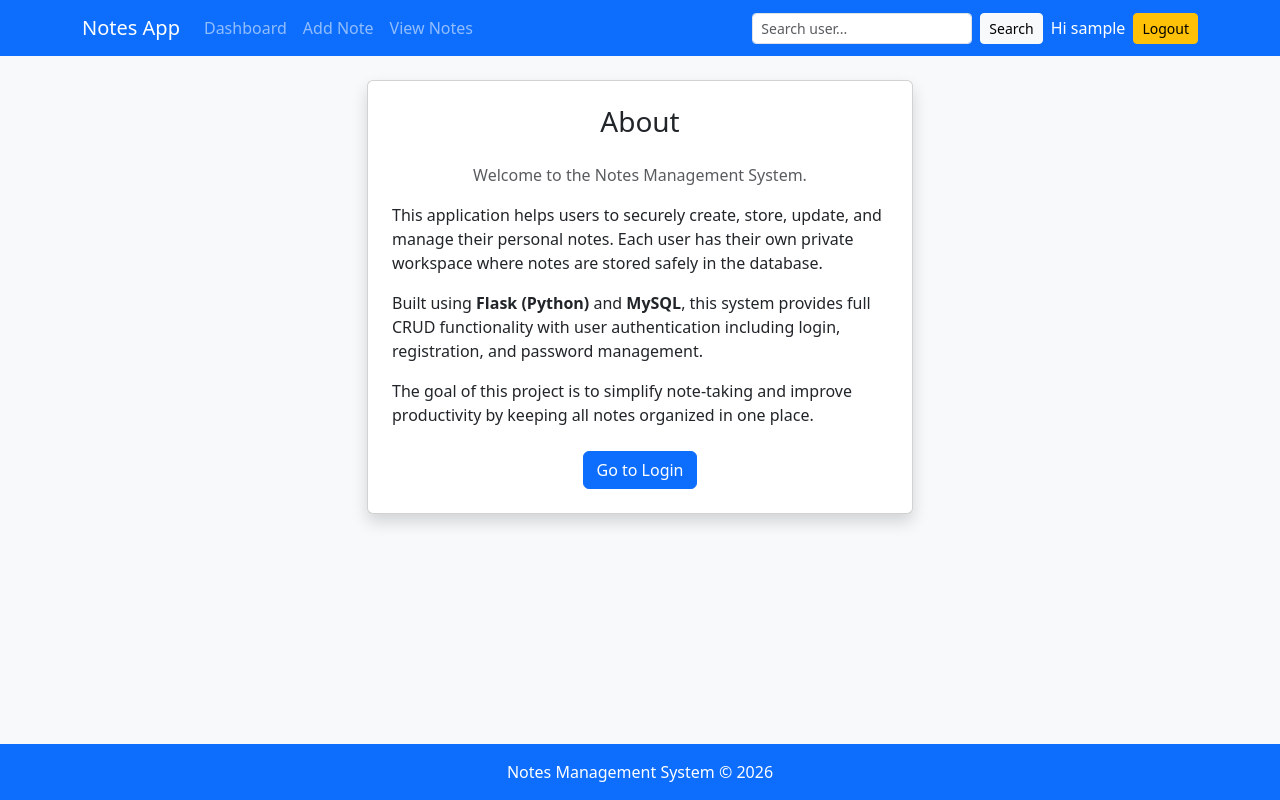
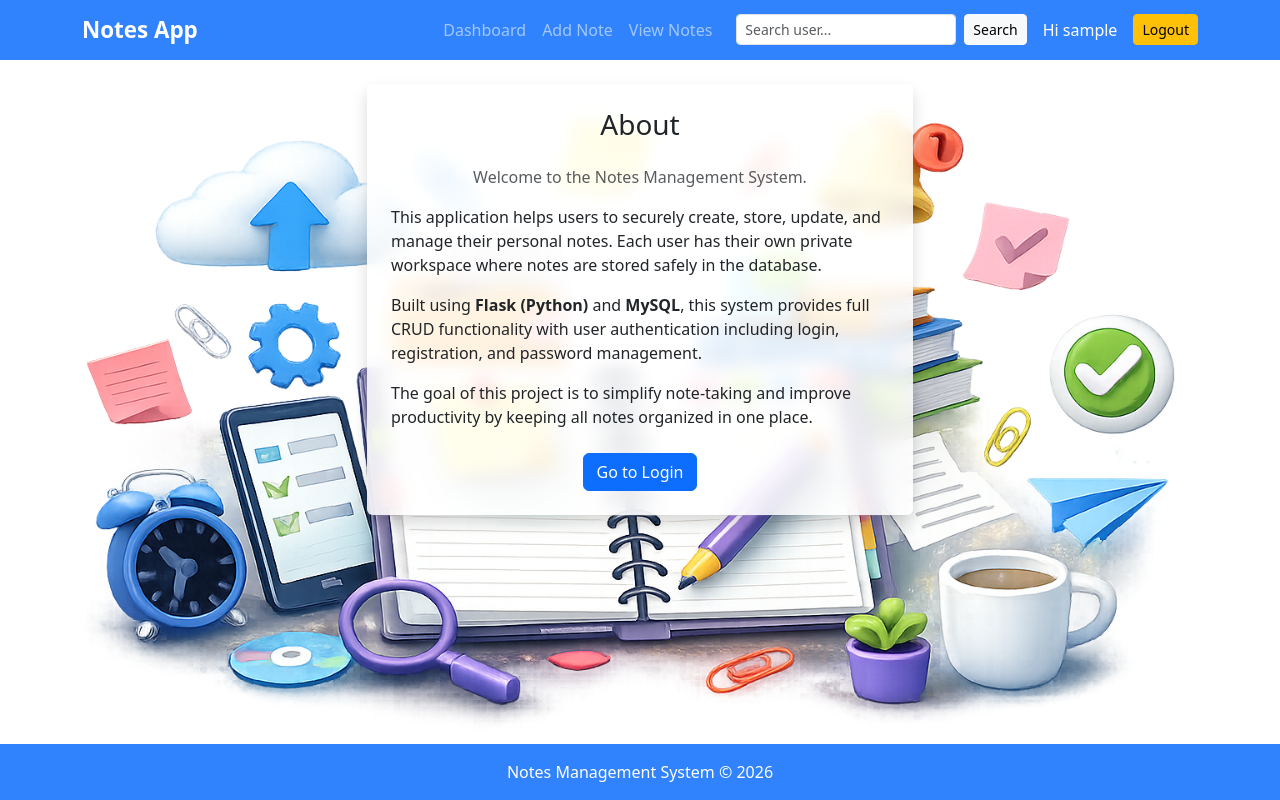
Before and after one commit to GNavyasri2005/notes_management_system, a Flask app: page /about in a window 1280 px wide. Run offline with Flask 3, Linux system fonts and the light colour scheme; the visitor is signed in with stand-in values (Sample User, id 1).

Commit message:
Updated Notes Management System UI and features

```diff
--- a/Templates/base.html
+++ b/Templates/base.html
@@ -3,53 +3,113 @@
 
 <head>
     <meta charset="UTF-8">
-    <title>{% block title %}Notes System{% endblock %}</title>
+    <title>{% block title %}Notes Management System{% endblock %}</title>
     <meta name="viewport" content="width=device-width, initial-scale=1">
 
+    <!-- Bootstrap -->
     <link href="https://cdn.jsdelivr.net/npm/bootstrap@5.3.2/dist/css/bootstrap.min.css" rel="stylesheet">
+
+    <style>
+        /* Background Image */
+        body {
+            background-image: url("{{ url_for('static', filename='images/notes-bg.png') }}");
+            background-size: cover;
+            background-position: center;
+            background-repeat: no-repeat;
+            background-attachment: fixed;
+            min-height: 100vh;
+        }
+
+        /* Logo */
+        .navbar-brand {
+            font-weight: bold;
+            font-size: 1.4rem;
+        }
+
+        /* Navbar Links */
+        .navbar-nav .nav-link {
+            font-weight: 500;
+            transition: 0.3s;
+        }
+
+        .navbar-nav .nav-link:hover {
+            color: #ffd700 !important;
+        }
+
+        /* Transparent Cards */
+        .card {
+            background: rgba(255, 255, 255, 0.85);
+            backdrop-filter: blur(8px);
+            border: none;
+        }
+
+        /* Transparent Navbar */
+        .navbar {
+            background: rgba(13, 110, 253, 0.85) !important;
+        }
+
+        /* Flash Messages */
+        .alert {
+            background: rgba(255, 255, 255, 0.9);
+        }
+
+        /* Footer */
+        footer {
+            background: rgba(13, 110, 253, 0.85) !important;
+            margin-top: 80px !important;
+        }
+    </style>
+
 </head>
 
-<body class="bg-light d-flex flex-column min-vh-100">
+<body class="d-flex flex-column min-vh-100">
 
     <!-- NAVBAR -->
-<nav class="navbar navbar-expand-lg navbar-dark bg-primary">
+    <nav class="navbar navbar-expand-lg navbar-dark">
         <div class="container">
 
-        <a class="navbar-brand" href="{{ url_for('home') }}">Notes App</a>
+            <a class="navbar-brand" href="{{ url_for('home') }}">
+                Notes App
+            </a>
 
-        <!-- MOBILE TOGGLER -->
-        <button class="navbar-toggler" type="button"
-                data-bs-toggle="collapse" data-bs-target="#navbarNav">
+            <button class="navbar-toggler"
+                    type="button"
+                    data-bs-toggle="collapse"
+                    data-bs-target="#navbarNav">
                 <span class="navbar-toggler-icon"></span>
             </button>
 
             <div class="collapse navbar-collapse" id="navbarNav">
 
-            <!-- LEFT MENU -->
-            <ul class="navbar-nav me-auto mb-2 mb-lg-0">
-
-                {% if session.get('username') %}
-                    <li class="nav-item"><a class="nav-link" href="{{ url_for('dashboard') }}">Dashboard</a></li>
-                    <li class="nav-item"><a class="nav-link" href="{{ url_for('addnote') }}">Add Note</a></li>
-                    <li class="nav-item"><a class="nav-link" href="{{ url_for('viewnotes') }}">View Notes</a></li>
-                {% else %}
-                    <li class="nav-item"><a class="nav-link" href="{{ url_for('home') }}">Home</a></li>
-                    <li class="nav-item"><a class="nav-link" href="{{ url_for('login') }}">Login</a></li>
-                    <li class="nav-item"><a class="nav-link" href="{{ url_for('register') }}">Register</a></li>
-                    <li class="nav-item"><a class="nav-link" href="{{ url_for('about') }}">About</a></li>
-                    <li class="nav-item"><a class="nav-link" href="{{ url_for('contact') }}">Contact</a></li>
-                {% endif %}
-
-            </ul>
-
-            <!-- RIGHT SIDE (SEARCH + USER + LOGOUT) -->
                 {% if session.get('username') %}
 
-            <div class="d-flex flex-column flex-lg-row align-items-lg-center gap-2">
+                <ul class="navbar-nav ms-auto align-items-lg-center">
 
-                <!-- SEARCH -->
-                <form class="d-flex" method="GET" action="{{ url_for('search_user') }}">
-                    <input class="form-control form-control-sm me-2"
+                    <li class="nav-item">
+                        <a class="nav-link" href="{{ url_for('dashboard') }}">
+                            Dashboard
+                        </a>
+                    </li>
+
+                    <li class="nav-item">
+                        <a class="nav-link" href="{{ url_for('addnote') }}">
+                            Add Note
+                        </a>
+                    </li>
+
+                    <li class="nav-item">
+                        <a class="nav-link" href="{{ url_for('viewnotes') }}">
+                            View Notes
+                        </a>
+                    </li>
+
+                    <li class="nav-item ms-lg-3">
+                        <form class="d-flex"
+                              method="GET"
+                              action="{{ url_for('search_user') }}">
+
+                            <input
+                                class="form-control form-control-sm me-2"
                                 type="text"
                                 name="username"
                                 placeholder="Search user..."
@@ -58,19 +118,60 @@
                             <button class="btn btn-light btn-sm" type="submit">
                                 Search
                             </button>
+
                         </form>
+                    </li>
 
-                <!-- USERNAME -->
+                    <li class="nav-item ms-lg-3">
                         <span class="navbar-text text-white">
                             Hi {{ session.get('username') }}
                         </span>
+                    </li>
 
-                <!-- LOGOUT -->
-                <a class="btn btn-warning btn-sm" href="{{ url_for('logout') }}">
+                    <li class="nav-item ms-lg-3">
+                        <a class="btn btn-warning btn-sm"
+                           href="{{ url_for('logout') }}">
                             Logout
                         </a>
+                    </li>
 
-            </div>
+                </ul>
+
+                {% else %}
+
+                <ul class="navbar-nav ms-auto">
+
+                    <li class="nav-item">
+                        <a class="nav-link" href="{{ url_for('home') }}">
+                            Home
+                        </a>
+                    </li>
+
+                    <li class="nav-item">
+                        <a class="nav-link" href="{{ url_for('login') }}">
+                            Login
+                        </a>
+                    </li>
+
+                    <li class="nav-item">
+                        <a class="nav-link" href="{{ url_for('register') }}">
+                            Register
+                        </a>
+                    </li>
+
+                    <li class="nav-item">
+                        <a class="nav-link" href="{{ url_for('about') }}">
+                            About
+                        </a>
+                    </li>
+
+                    <li class="nav-item">
+                        <a class="nav-link" href="{{ url_for('contact') }}">
+                            Contact
+                        </a>
+                    </li>
+
+                </ul>
 
                 {% endif %}
 
@@ -84,10 +185,16 @@
         {% with messages = get_flashed_messages(with_categories=true) %}
             {% if messages %}
                 {% for category, message in messages %}
+
                     <div class="alert alert-{{ category }} alert-dismissible fade show">
                         {{ message }}
-                    <button type="button" class="btn-close" data-bs-dismiss="alert"></button>
+
+                        <button type="button"
+                                class="btn-close"
+                                data-bs-dismiss="alert">
+                        </button>
                     </div>
+
                 {% endfor %}
             {% endif %}
         {% endwith %}
@@ -97,11 +204,13 @@
     </main>
 
     <!-- FOOTER -->
-<footer class="bg-primary text-white text-center p-3 mt-auto">
+    <footer class="text-white text-center p-3 mt-5">
         Notes Management System © 2026
     </footer>
 
+    <!-- Bootstrap JS -->
     <script src="https://cdn.jsdelivr.net/npm/bootstrap@5.3.2/dist/js/bootstrap.bundle.min.js"></script>
 
 </body>
+
 </html>
--- a/app.py
+++ b/app.py
@@ -27,7 +27,7 @@ app.config['MAIL_SERVER'] = 'smtp.gmail.com'
 app.config['MAIL_PORT'] = 587
 app.config['MAIL_USE_TLS'] = True
 app.config['MAIL_USERNAME'] = 'navyasrigongati@gmail.com'
-app.config['MAIL_PASSWORD'] = 'YOUR_APP_PASSWORD'  # 🔴 replace with real app password (no spaces)
+app.config['MAIL_PASSWORD'] = 'nwydnxerzyscbrle'  #  replace with real app password (no spaces)
 
 mail = Mail(app)
 
@@ -106,13 +106,13 @@ def register():
 @app.route('/login', methods=['GET', 'POST'])
 def login():
     if request.method == 'POST':
+
         username_or_email = request.form['username']
         password = request.form['password']
 
         conn = get_db_connection()
         cur = conn.cursor(dictionary=True)
 
-        # allow login with username OR email
         cur.execute(
             "SELECT * FROM users WHERE username=%s OR email=%s",
             (username_or_email, username_or_email)
@@ -123,13 +123,30 @@ def login():
         cur.close()
         conn.close()
 
-        if user is None:
+        if not user:
             flash("User not found", "danger")
             return redirect(url_for('login'))
 
-        if check_password_hash(user['password'], password):
+        stored_password = user['password']
+        password_matches = check_password_hash(stored_password, password)
+
+        if not password_matches and stored_password == password:
+            # Legacy plain-text password support: hash it on first successful login.
+            password_matches = True
+            conn = get_db_connection()
+            update_cur = conn.cursor()
+            update_cur.execute(
+                "UPDATE users SET password=%s WHERE id=%s",
+                (generate_password_hash(password), user['id'])
+            )
+            conn.commit()
+            update_cur.close()
+            conn.close()
+
+        if password_matches:
             session['user_id'] = user['id']
             session['username'] = user['username']
+
             flash("Login Successful", "success")
             return redirect(url_for('dashboard'))
 
@@ -137,8 +154,6 @@ def login():
         return redirect(url_for('login'))
 
     return render_template('login.html')
-
-
 # =========================
 # LOGOUT
 # =========================
@@ -318,7 +333,65 @@ def about():
 @app.route('/contact', methods=['GET', 'POST'])
 def contact():
     if request.method == 'POST':
-        flash("Message sent successfully!", "success")
+
+        name = request.form['name']
+        email = request.form['email']
+        subject = request.form['subject']
+        message = request.form['message']
+
+        try:
+
+            # Email to Admin
+            admin_msg = Message(
+                subject=f"New Contact Form - {subject}",
+                sender=app.config['MAIL_USERNAME'],
+                recipients=['navyasrigongati@gmail.com']
+            )
+
+            admin_msg.body = f"""
+New Contact Form Submission
+
+Name: {name}
+Email: {email}
+Subject: {subject}
+
+Message:
+{message}
+"""
+
+            mail.send(admin_msg)
+
+            # Confirmation Email to User
+            user_msg = Message(
+                subject="Thank You for Contacting Us",
+                sender=app.config['MAIL_USERNAME'],
+                recipients=[email]
+            )
+
+            user_msg.body = f"""
+Hello {name},
+
+Thank you for contacting Notes Management System.
+
+We have received your message successfully.
+
+Subject:
+{subject}
+
+Our team will get back to you soon.
+
+Regards,
+Notes Management Team
+"""
+
+            mail.send(user_msg)
+
+            flash("Message sent successfully!", "success")
+
+        except Exception as e:
+            print("CONTACT ERROR:", e)
+            flash(f"Mail Error: {e}", "danger")
+
         return redirect(url_for('contact'))
 
     return render_template('contact.html')
@@ -363,35 +436,60 @@ def forgot_password():
 
     return render_template('forgot_password.html')
 
-
 # =========================
 # RESET PASSWORD
 # =========================
 @app.route('/reset-password/<token>', methods=['GET', 'POST'])
 def reset_password(token):
+
     try:
-        email = s.loads(token, salt='password-reset-salt', max_age=900)
-    except:
+        email = s.loads(
+            token,
+            salt='password-reset-salt',
+            max_age=900
+        )
+
+    except Exception:
         flash("Link expired or invalid", "danger")
         return redirect(url_for('forgot_password'))
 
     if request.method == 'POST':
-        new_password = generate_password_hash(request.form['password'])
+
+        password = request.form['password']
+        confirm_password = request.form['confirm_password']
+
+        if password != confirm_password:
+            flash("Passwords do not match", "danger")
+            return render_template('reset_password.html')
+
+        hashed_password = generate_password_hash(password)
 
         conn = get_db_connection()
         cur = conn.cursor()
 
-        cur.execute("UPDATE users SET password=%s WHERE email=%s", (new_password, email))
+        cur.execute(
+            "UPDATE users SET password=%s WHERE email=%s",
+            (hashed_password, email)
+        )
 
         conn.commit()
+
+        rows_updated = cur.rowcount
+
+        print("Email:", email)
+        print("Rows Updated:", rows_updated)
+
         cur.close()
         conn.close()
+
+        if rows_updated == 0:
+            flash("User not found", "danger")
+            return redirect(url_for('forgot_password'))
 
         flash("Password updated successfully!", "success")
         return redirect(url_for('login'))
 
     return render_template('reset_password.html')
-
 # =========================
 # search
 # =========================
```
Also changed, not shown: Templates/reset_password.html (+52 -4 lines), static/images/notes-bg.png (added), 2 other files. Lines whose indentation alone changed are shown as unchanged.
